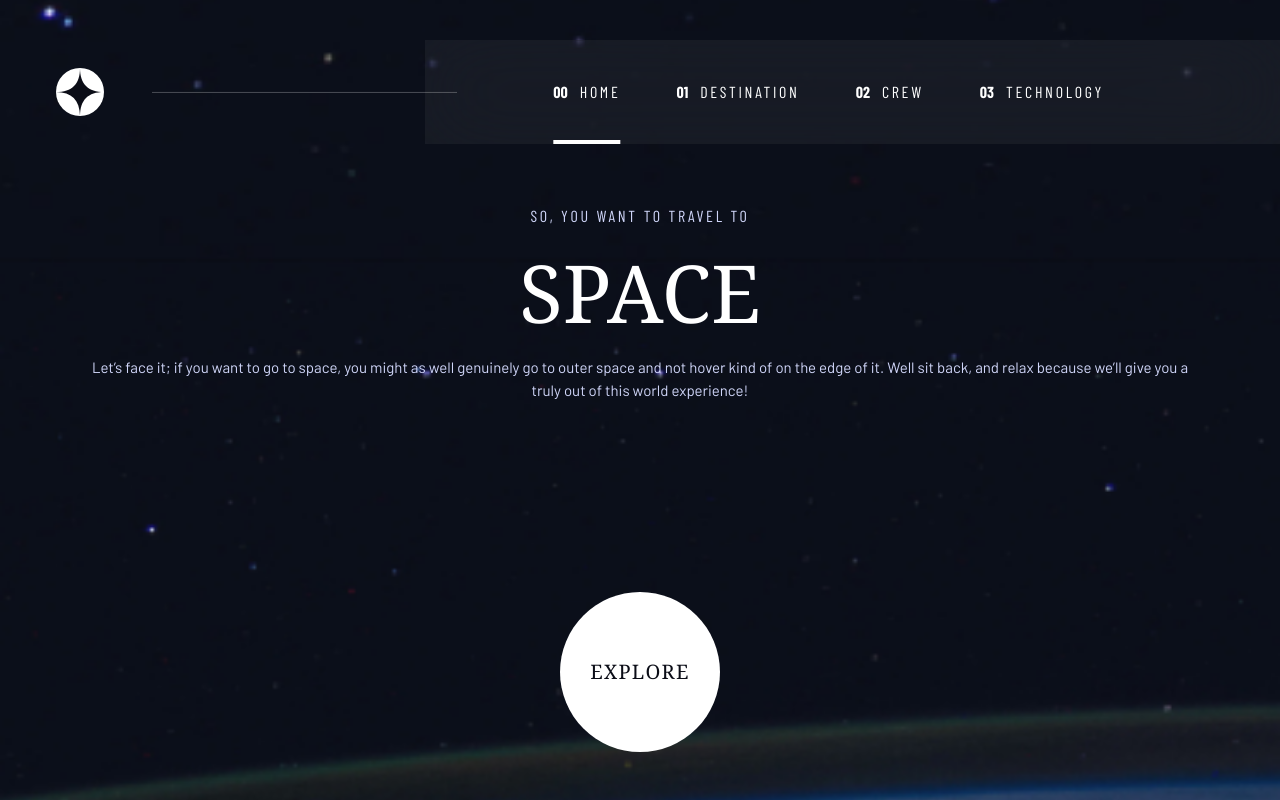
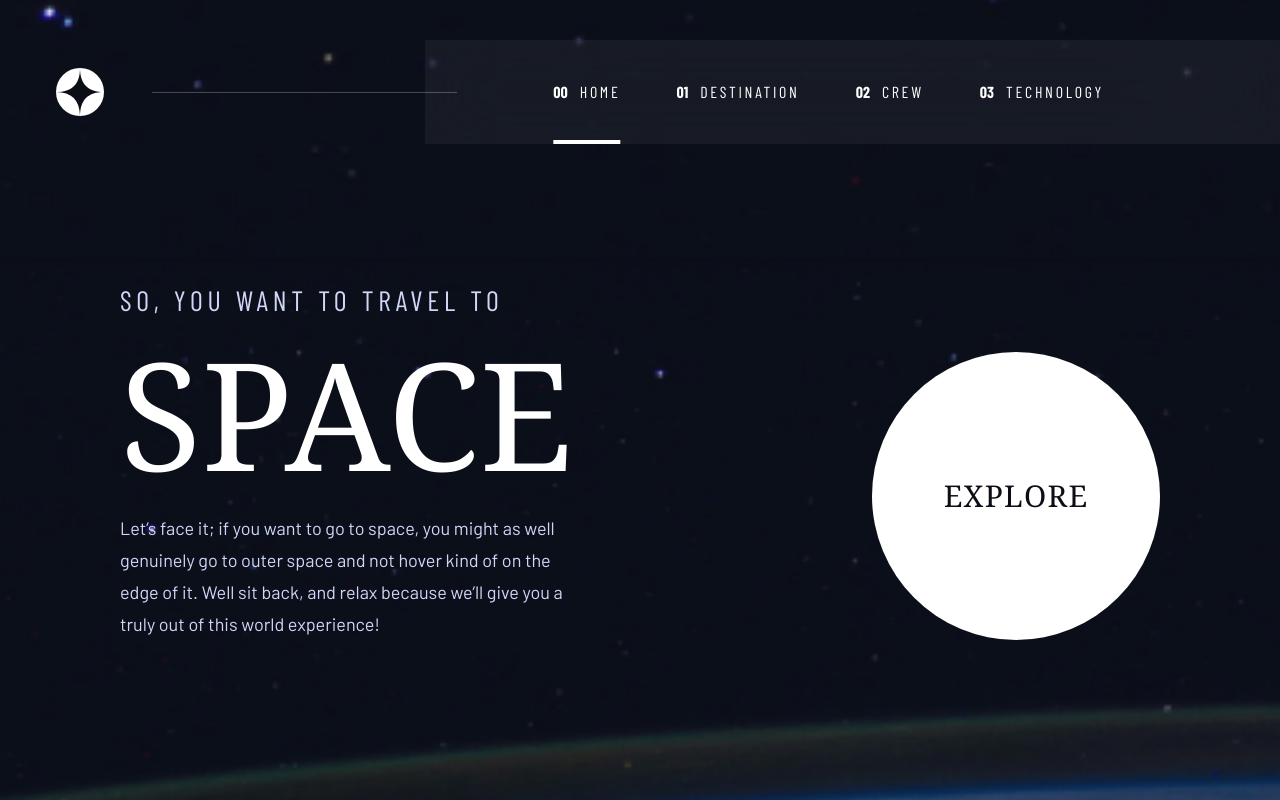
Before and after one commit to FESTUSNIX/space-tourism-frontend-mentor, a React (Create React App) app: page / in a window 1280 px wide. Built offline with nearby package versions, Linux system fonts and the light colour scheme; a web font is replaced by a local one.

Commit message:
Finished home page

```diff
--- a/src/components/Navbar.tsx
+++ b/src/components/Navbar.tsx
@@ -37,7 +37,7 @@ export const Navbar = () => {
 				{(!isMD ? show : true) && (
 					<OutsideClickHandler onOutsideClick={() => setShow(false)} display='contents'>
 						<motion.div
-							className='fixed top-0 right-0 flex h-full flex-col justify-start gap-12 bg-white/5 backdrop-blur-2xl md:relative md:h-auto '
+							className='fixed top-0 right-0 flex h-full flex-col justify-start gap-12 bg-white/5 backdrop-blur-2xl md:relative md:h-auto'
 							initial={{ x: '200%' }}
 							animate={{ x: 0 }}
 							exit={{ x: '110%' }}>
--- a/src/index.css
+++ b/src/index.css
@@ -20,10 +20,6 @@
 	}
 }
 
-#root {
-	min-height: 100%;
-}
-
 @layer components {
 	.wrapper {
 		max-width: calc(100vw - 3em);
@@ -43,7 +39,7 @@
 		}
 	}
 
-	@screen lg {
+	@screen xl {
 		.wrapper {
 			max-width: calc(100vw - 10em);
 		}
--- a/src/pages/Home.tsx
+++ b/src/pages/Home.tsx
@@ -1,19 +1,28 @@
 import { Link } from 'react-router-dom'
 export const Home = () => {
 	return (
-		<div className='wrapper home mt-5 mb-12 flex h-full grow flex-col items-center justify-between'>
-			<div className='text-center'>
-				<h2 className='mb-1 text-base uppercase tracking-[2.7px] text-secondary'> So, you want to travel to</h2>
-				<h1 className='mb-1 font-serif text-[80px] uppercase'>space</h1>
-				<h3 className='font-sans text-[15px] text-secondary'>
-					Let’s face it; if you want to go to space, you might as well genuinely go to outer space and not hover kind of
-					on the edge of it. Well sit back, and relax because we’ll give you a truly out of this world experience!
-				</h3>
+		<div className='wrapper home mt-5 mb-12 flex h-full grow flex-col items-center justify-between sm:mt-10 sm:px-10 md:mt-24 md:max-lg:max-w-xs lg:mb-40 lg:flex-row lg:items-end'>
+			<div className='max-lg:text-center lg:mr-40'>
+				<h2 className='mb-1 text-base uppercase tracking-[2.7px] text-secondary sm:text-lg md:mb-6 md:text-xl md:tracking-[3.38px] lg:text-[28px] lg:tracking-[4.72px]'>
+					So, you want to travel to
+				</h2>
+				<div className='inline-block'>
+					<h1 className='mb-1 font-serif text-[80px] uppercase sm:text-9xl md:mb-6 md:text-[150px]'>space</h1>
+					<h3 className='flex font-sans text-[15px] leading-6 text-secondary max-md:mx-6 md:text-base md:leading-7 lg:text-lg lg:leading-8'>
+						<div className='lg:w-0 lg:grow'>
+							Let’s face it; if you want to go to space, you might as well genuinely go to outer space and not hover
+							kind of on the edge of it. Well sit back, and relax because we’ll give you a truly out of this world
+							experience!
+						</div>
+					</h3>
+				</div>
 			</div>
 
-			<Link to='/destination' className='group relative h-40 w-40'>
-				<div className='absolute left-1/2 top-1/2 h-[150%] w-[150%] -translate-x-1/2 -translate-y-1/2 scale-0 rounded-full bg-white/10 backdrop-blur-lg duration-300 ease-in-out group-hover:scale-100'></div>
-				<div className='relative grid h-full w-full place-items-center rounded-full bg-white font-serif text-xl uppercase tracking-[1.25px] text-dark'>
+			<Link
+				to='/destination'
+				className='group relative mt-14 h-40 w-40 shrink-0 sm:h-48 sm:w-48 md:h-60 md:w-60 lg:h-64 lg:w-64 xl:h-72 xl:w-72'>
+				<div className='absolute left-1/2 top-1/2 h-[130%] w-[130%] -translate-x-1/2 -translate-y-1/2 scale-0 rounded-full bg-white/10 backdrop-blur-lg duration-300 ease-in-out group-hover:scale-100'></div>
+				<div className='relative grid h-full w-full place-items-center rounded-full bg-white font-serif text-xl uppercase tracking-[1.25px] text-dark md:text-3xl'>
 					explore
 				</div>
 			</Link>
```
